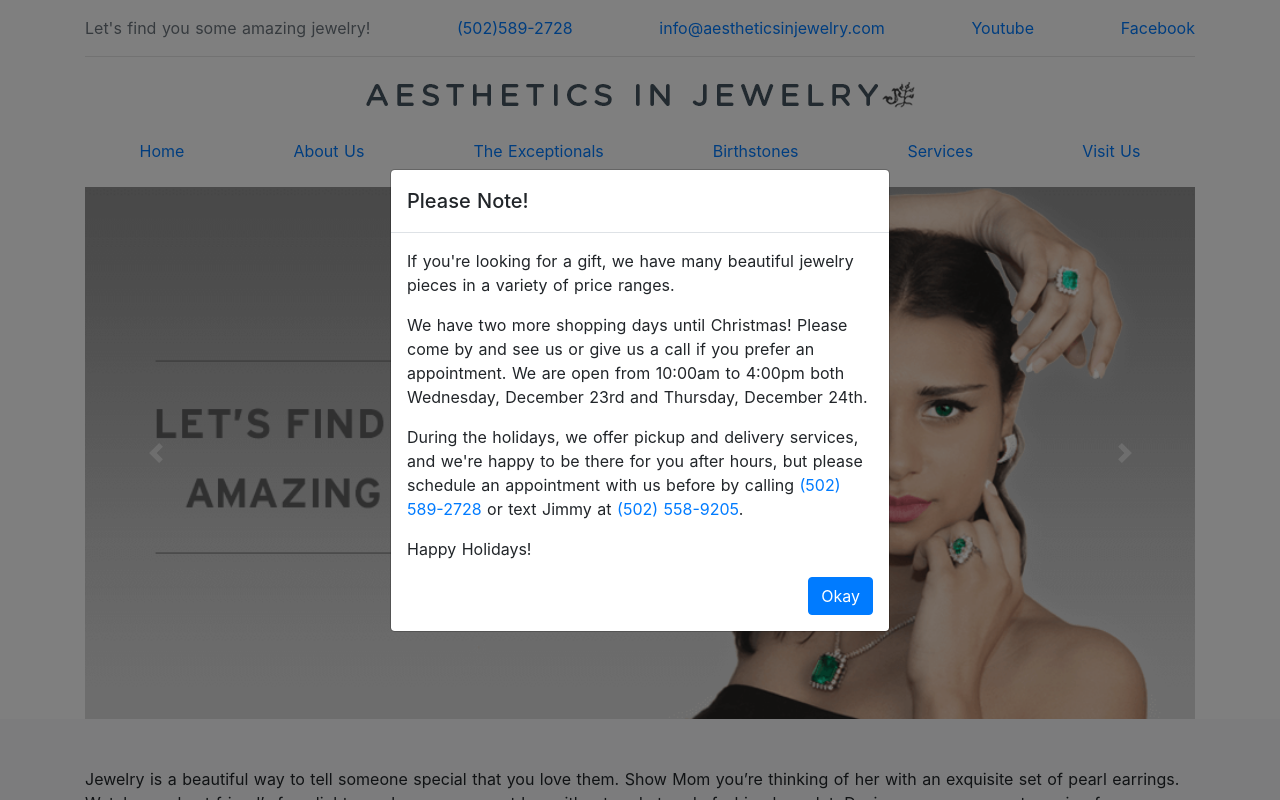
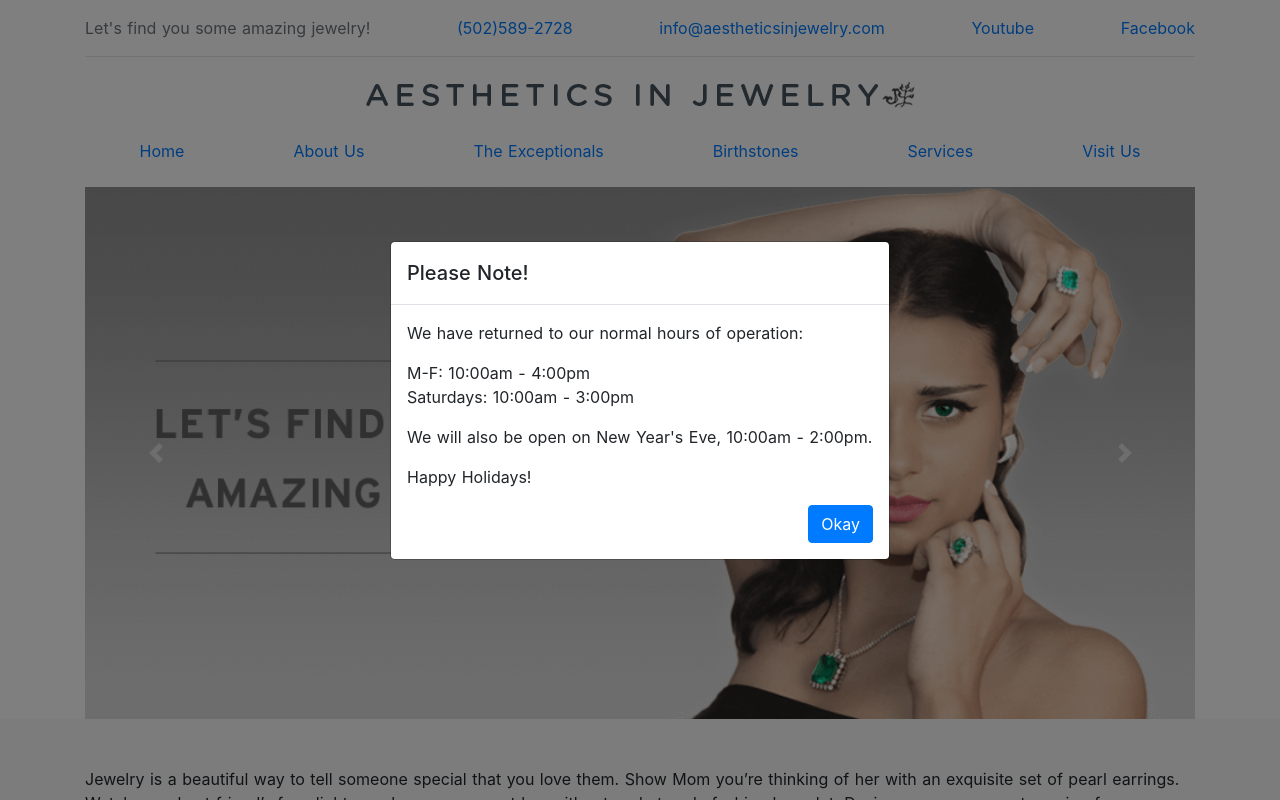
Before and after one commit to shadowlion/aestheticsinjewelry, a Nuxt app in the folder client/: page / in a window 1280 px wide. Shown: the top 800 px of the page. Built offline with nearby package versions, Linux system fonts and the light colour scheme.

Commit message:
fix: return hours to normal ops

```diff
--- a/client/components/Base/BaseFooter/index.vue
+++ b/client/components/Base/BaseFooter/index.vue
@@ -18,13 +18,16 @@
           </a>
 
           <address>
-            <span class="text-muted">Temporary Hours (due to COVID-19):</span>
+            <!-- <span class="text-muted">Temporary Hours (due to COVID-19):</span> -->
             <br />
             M-F: 10:00am - 4:00pm
             <br />
             Sat: 10:00am - 3:00pm
             <br />
             Sun: Closed
+            <br />
+            <br />
+            New Years Eve: 10:00am - 2:00pm
           </address>
 
           <address>
--- a/client/components/Home/CovidModal/index.vue
+++ b/client/components/Home/CovidModal/index.vue
@@ -10,7 +10,7 @@
     hide-header-close
     hide-footer
   >
-    <p>
+    <!-- <p>
       If you're looking for a gift, we have many beautiful jewelry pieces in a
       variety of price ranges.
     </p>
@@ -25,7 +25,14 @@
       with us before by calling
       <a href="tel:5025892728">(502) 589-2728</a> or text Jimmy at
       <a href="tel:5025589205">(502) 558-9205</a>.
+    </p> -->
+    <p>We have returned to our normal hours of operation:</p>
+    <p>
+      M-F: 10:00am - 4:00pm
+      <br />
+      Saturdays: 10:00am - 3:00pm
     </p>
+    <p>We will also be open on New Year's Eve, 10:00am - 2:00pm.</p>
     <p>Happy Holidays!</p>
     <button
       class="btn btn-primary float-right"
```
